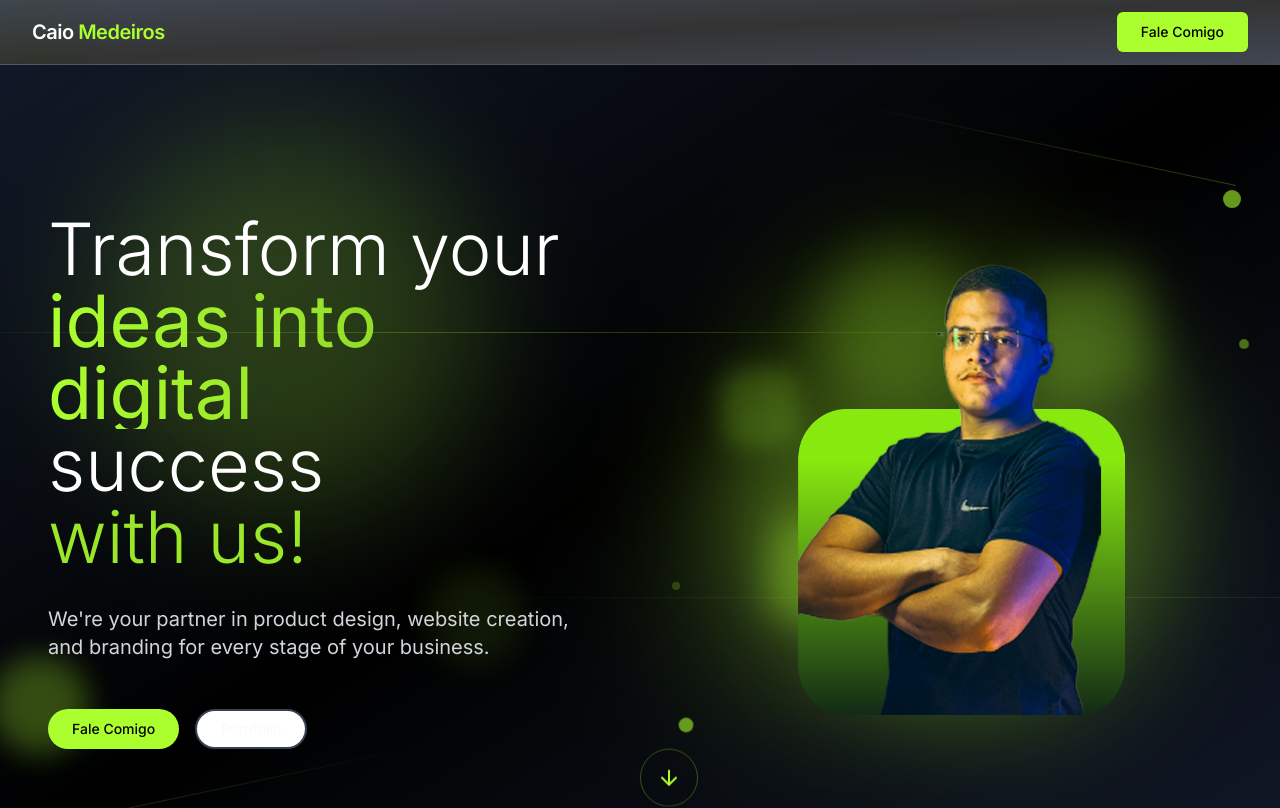
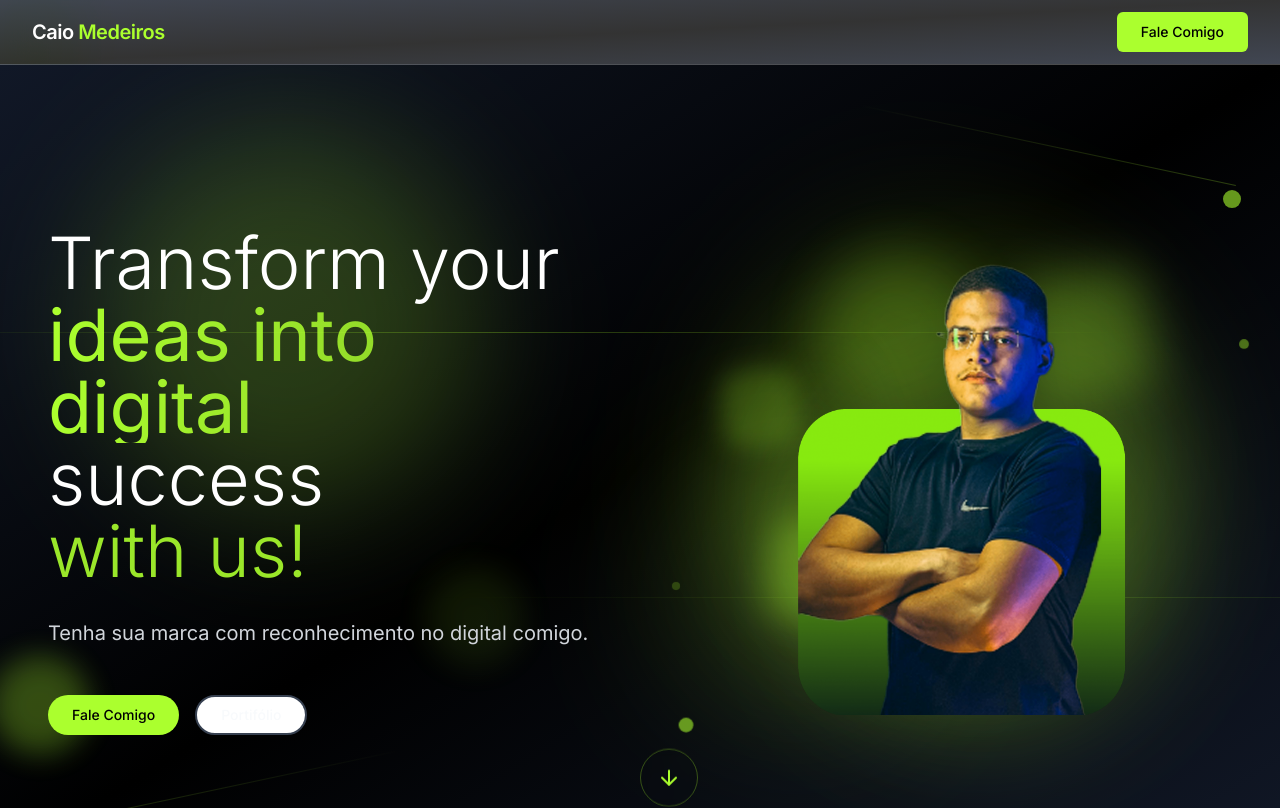
Before and after one commit to MetodoLima/Site-Caio-Medeiros, a React (Vite) app: page / in a window 1280 px wide. Shown: the top 808 px of the page. Built offline with nearby package versions, Linux system fonts and the light colour scheme.

Commit message:
Visual edit in Lovable
Edited UI in Lovable

```diff
--- a/src/components/Hero.tsx
+++ b/src/components/Hero.tsx
@@ -49,10 +49,7 @@ const Hero = () => {
               </span>
             </h1>
           </div>
-          <p className="text-sm sm:text-lg lg:text-xl text-gray-300 max-w-xl leading-relaxed">
-            We're your partner in product design, website creation,
-            and branding for every stage of your business.
-          </p>
+          <p className="text-sm sm:text-lg lg:text-xl text-gray-300 max-w-xl leading-relaxed">Tenha sua marca com reconhecimento no digital comigo.</p>
           <div className="flex flex-row gap-4 pt-4">
             <Button size="default" onClick={() => scrollToSection('portfolio')} className="bg-primary text-black hover:bg-primary/90 text-sm px-6 py-3 rounded-full font-medium transition-all duration-300 hover:scale-105 hover:shadow-xl hover:shadow-primary/25">Fale Comigo</Button>
             <Button variant="outline" size="default" onClick={() => scrollToSection('contact')} className="text-sm px-6 py-3 rounded-full border-2 border-gray-700 hover:bg-gray-800 hover:border-primary/50 transition-all duration-300 text-slate-50">Portifólio</Button>
```
